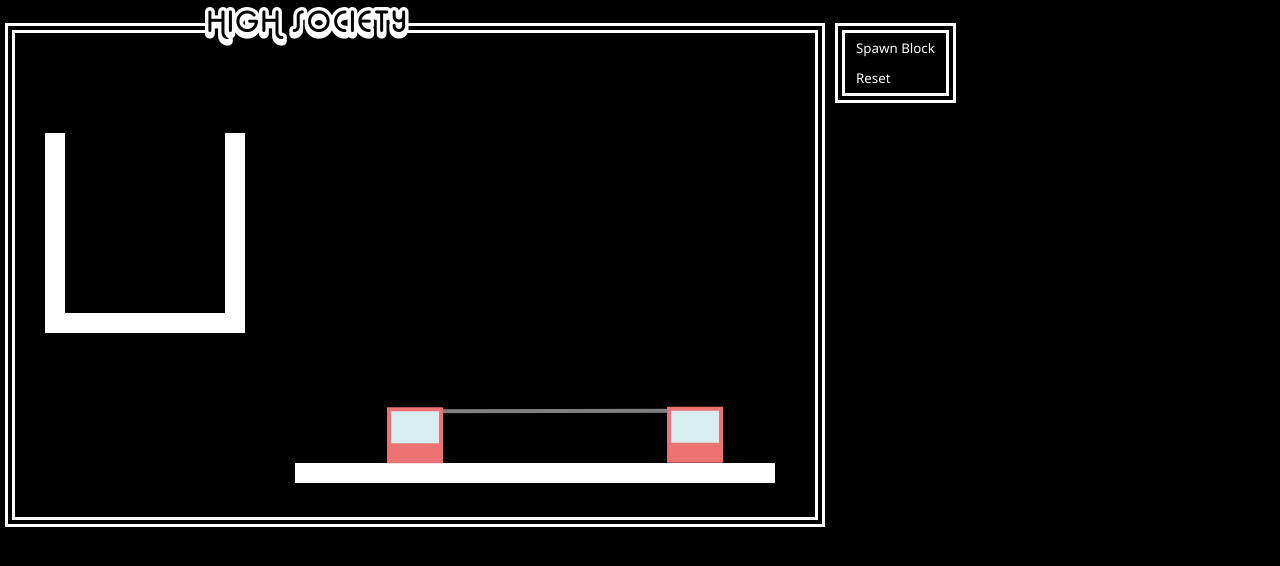
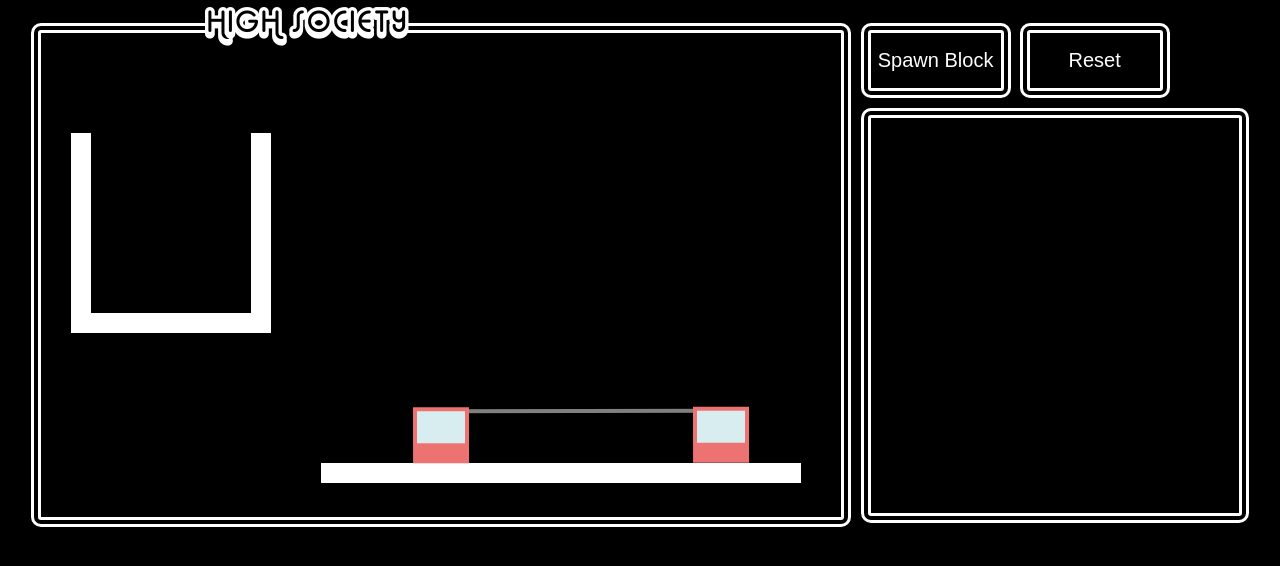
Before and after one commit to adamhungerford/highsociety, a website: page index.html in a window 1280 px wide. Drawn offline with nearby package versions, Linux system fonts and the light colour scheme; no server answers.

Commit message:
Beginning Socket.IO work.

```diff
--- a/index.css
+++ b/index.css
@@ -7,19 +7,55 @@
 	src: url("./albas.TTF");
 }
 
+#wrapper{
+	margin-left: 2%;
+	margin-right: 2%;
+	width: auto;
+}
 
-#canvas, #controls{
-	border: 10px double white;
+#canvas, #controls, #chat{
 	margin: 5px 5px 5px 5px;
 	float: left;
+	display: inline-block;
 }
 
-button {
+
+#canvas, #chat {
+	touch-action: none;
+	border: 10px double white;
+	border-radius: 10px;
+}
+
+#controls, #chat{
+	width: 30%;
+}
+
+#chat{
+	height: 395px;
+	position: relative;
+	overflow-y: auto;
+}
+
+#messages {
+	list-style-type: none;
+	margin: 0;
+	padding: 0;
+}
+
+#messages > li { padding: 0.5rem 1rem; font-family: "Segoe UI", sans-serif;}
+#messages > li:nth-child(odd) { background: darkslategray; }
+
+#controls button {
 	background-color: black;
 	color: white;
-	border: 0;
-	margin: 5px 5px 5px 5px;
-	font-family: Segoe UI;
+	height: 75px;
+	width: 150px;
+	border: 10px double white;
+	border-radius: 10px;
+	font-size: 20px;
+}
+#reset{
+	margin-left: 5px;
 }
 
 body {
@@ -28,7 +64,7 @@ body {
 }
 
 #title {
-	font-family: Alba Super;
+	font-family: Alba Super, sans-serif;
 	position: absolute;
 	top: 0;
 	left: 205px;
--- a/index.html
+++ b/index.html
@@ -6,14 +6,47 @@
 	<link rel="stylesheet" type="text/css" href="index.css">
 </head>
 <body>
-	<div id="title"><h1>HIGH SOCIETY</h1></div>
-	<br>
-	<div id="canvas"></div>
-	<div id="controls">
-		<button id="spawn">Spawn Block</button><br>
-		<button id="reset">Reset</button>
+	<div id="wrapper">
+		<div id="title"><h1>HIGH SOCIETY</h1></div>
+		<br>
+		<div id="canvas"></div>
+		<div id="controls">
+			<button id="spawn">Spawn Block</button>
+			<button id="reset">Reset</button>
+		</div>
+		<div id="chat">
+			<ul id="messages">
+			</ul>
+		</div>
 	</div>
 	<script src="./matter.js"></script>
 	<script src="index.js"></script>
+	<script src="https://ajax.googleapis.com/ajax/libs/jquery/3.3.1/jquery.min.js">
+    </script>
+    <script>
+        $(document).ready(function() {
+            $("#chat").scrollTop($("#chat").height());
+        });
+    </script>
+    <script src="/socket.io/socket.io.js"></script>
+	<script>
+	  var socket = io();
+
+	  var messages = document.getElementById('messages');
+
+	  socket.on('connection', function(msg){
+		  var item = document.createElement('li');
+	      item.textContent = "A user connected.";
+	      messages.appendChild(item);
+	      window.scrollTo(0, document.body.scrollHeight);
+	  });
+
+	  socket.on('disconnection', function(msg){
+	  	var item = document.createElement('li');
+	  	item.textContent = "A user disconnected.";
+	  	messages.appendChild(item);
+	  	window.scrollTo(0, document.body.scrollHeight);
+	  });
+	</script>
 </body>
 </html>
--- a/package.json
+++ b/package.json
@@ -1,5 +1,7 @@
 {
   "dependencies": {
-    "matter-js": "^0.17.1"
+    "express": "^4.17.1",
+    "matter-js": "^0.17.1",
+    "socket.io": "^4.2.0"
   }
 }
```
Also changed, not shown: chat.js (added, +22 -0 lines), 1 other file.
